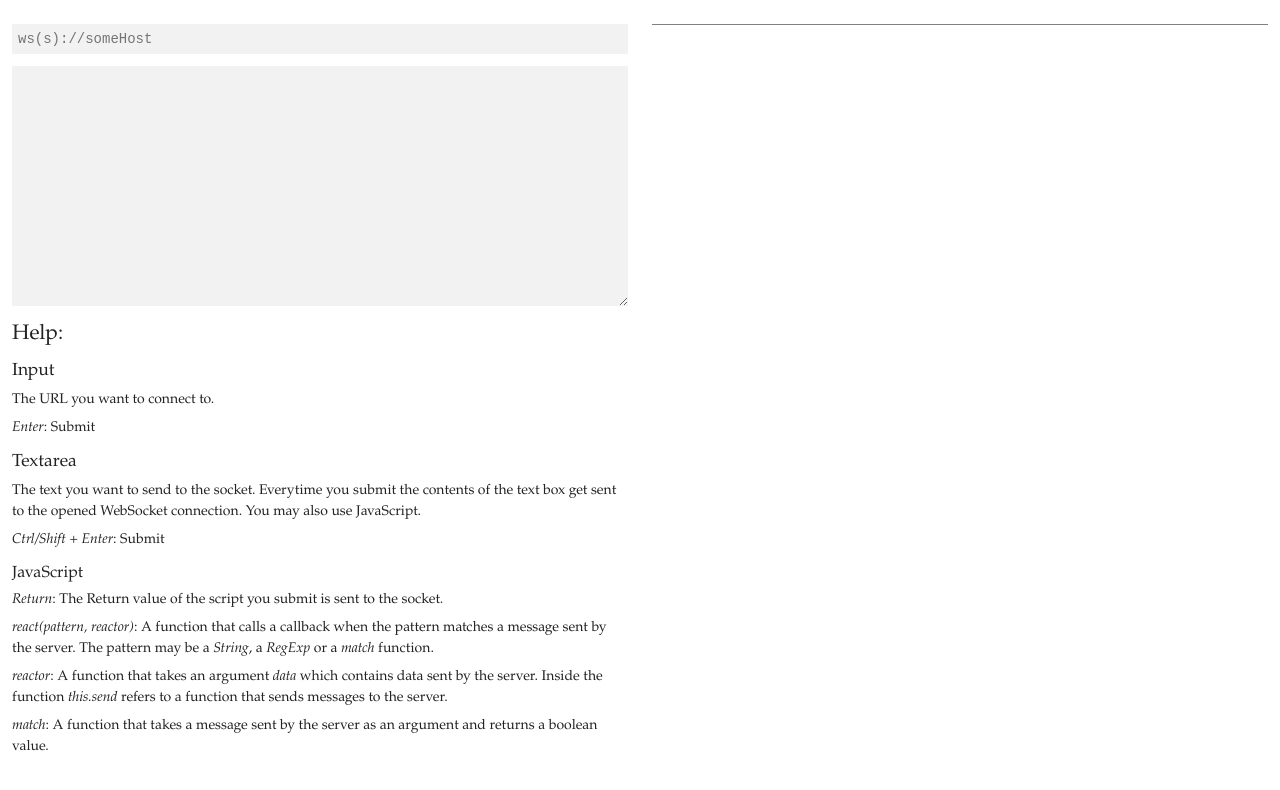
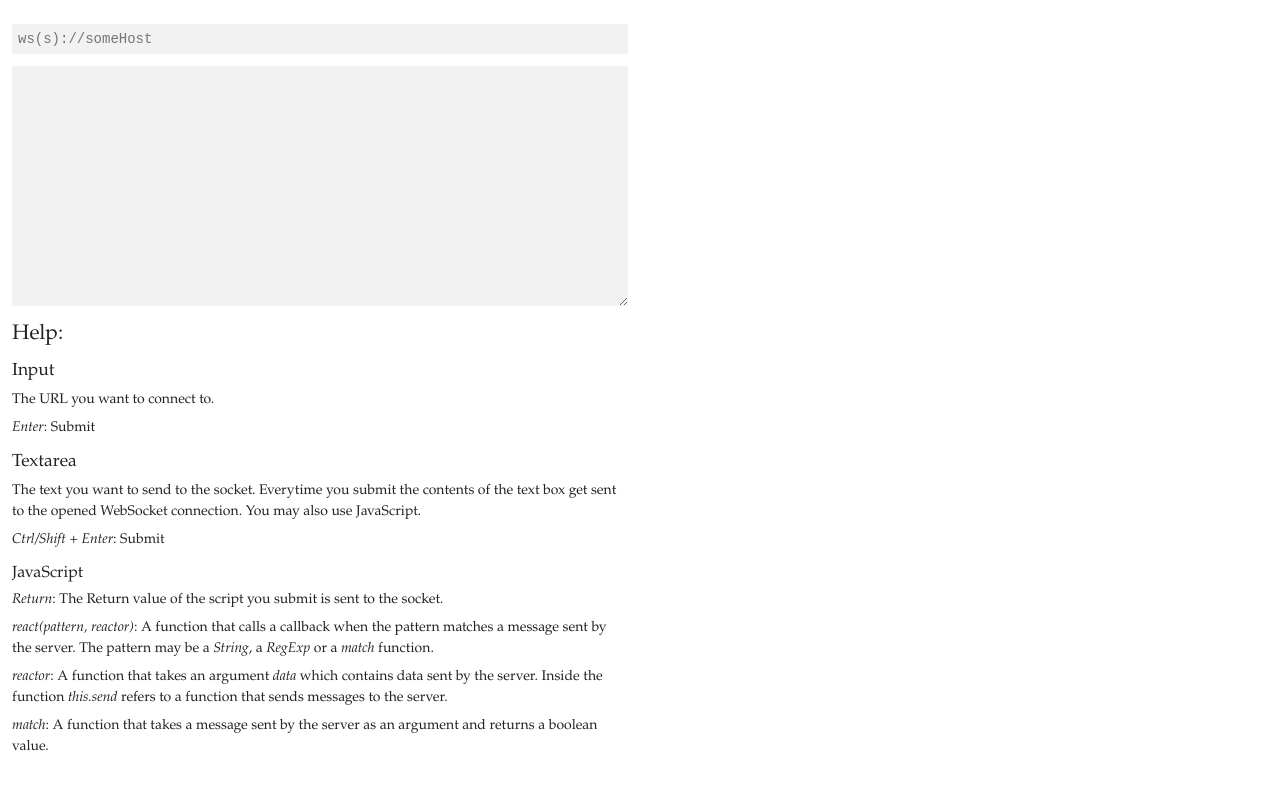
Before and after one commit to Kriegslustig/websocket-live-sandbox, a plain HTML site: page main.html in a window 1280 px wide. Drawn offline with Linux system fonts and the light colour scheme.

Commit message:
Nicen up some styles

```diff
--- a/public/css/styles.css
+++ b/public/css/styles.css
@@ -61,6 +61,10 @@ textarea {
 }
 
 @media (min-width: 800px) {
+  output {
+    border: none;
+  }
+
   main > section {
     float: left;
     width: 50%;
```
